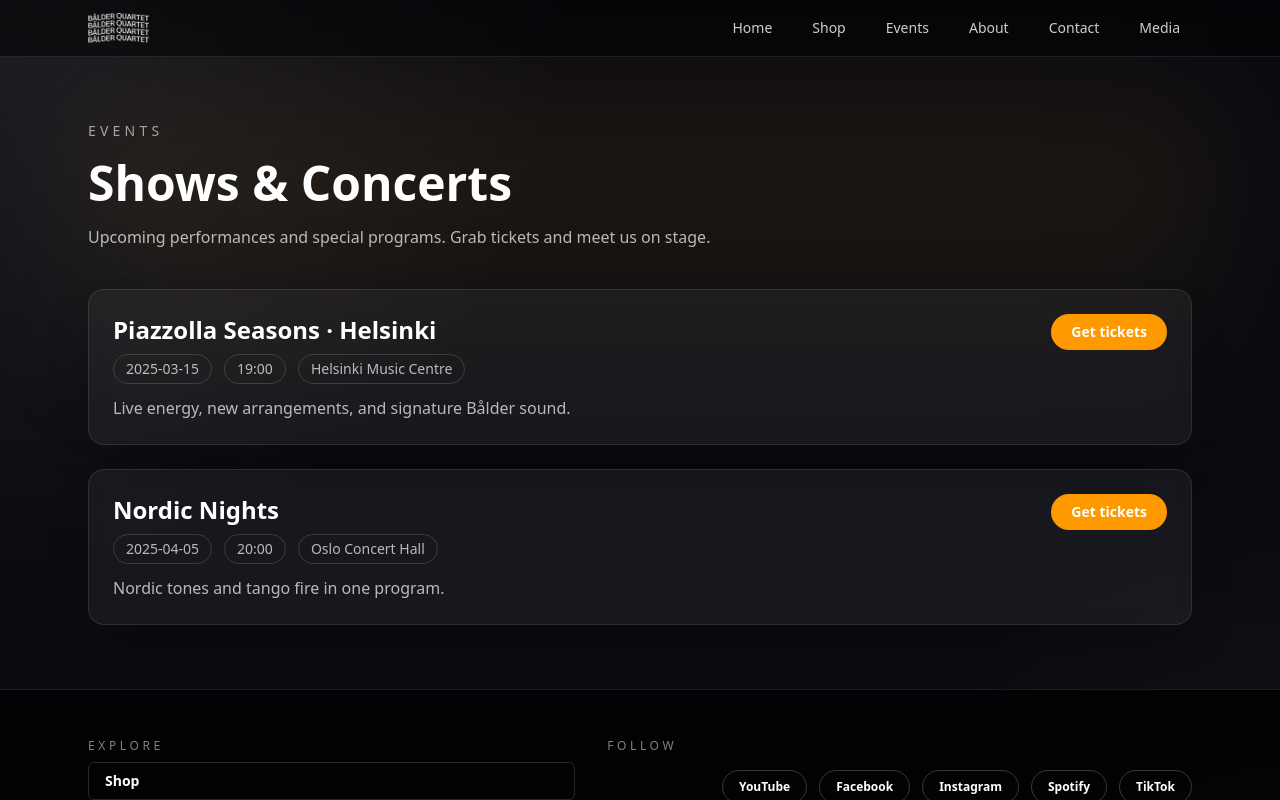
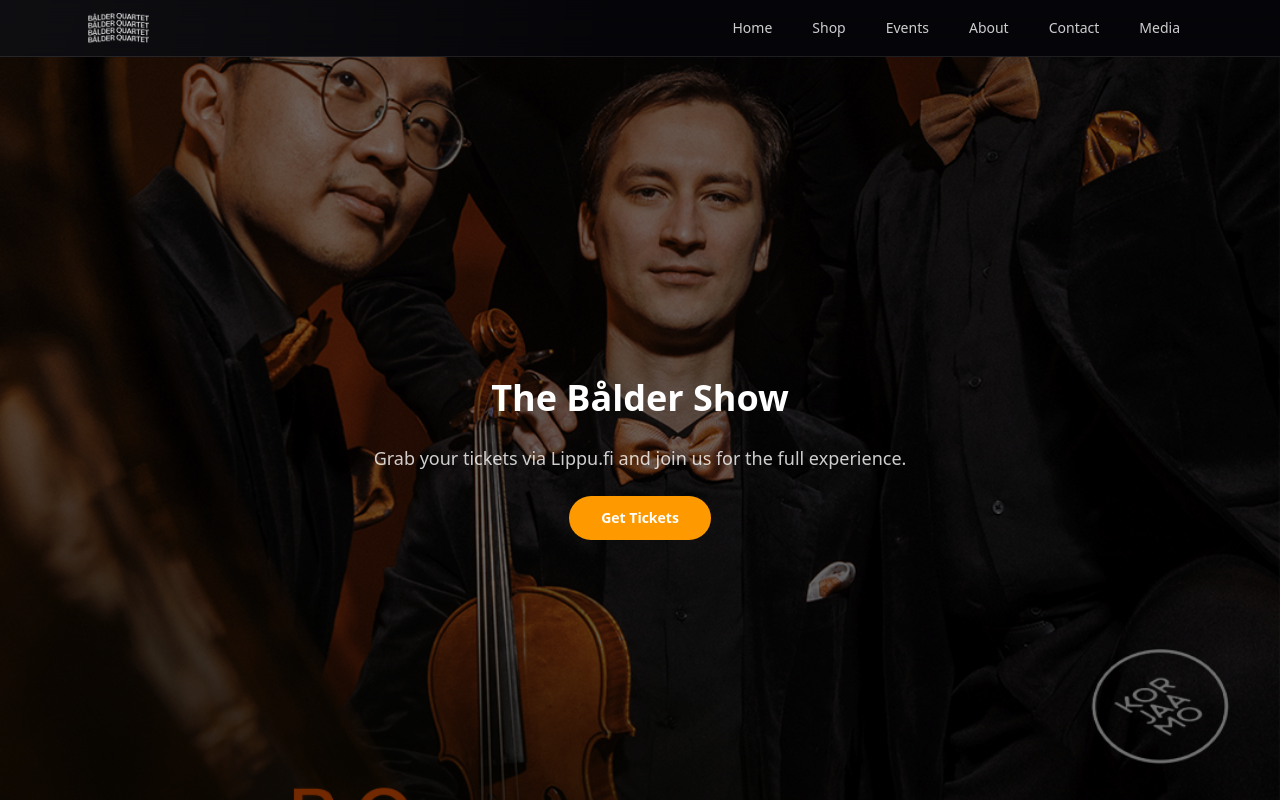
Before and after one commit to tmz1dka/BolderQrepo, a Next.js app: page /events in a window 1280 px wide. Shown: the top 800 px of the page. Built offline with nearby package versions, Linux system fonts and the light colour scheme.

Commit message:
feat: simplify events page with lippu.fi ticket CTA

```diff
--- a/app/events/page.tsx
+++ b/app/events/page.tsx
@@ -1,102 +1,32 @@
 "use client";
 
 import Link from "next/link";
-import eventsData from "@/events.json";
-
-type EventItem = {
-  id: string;
-  title: string;
-  date: string;
-  time?: string;
-  location?: string;
-  description?: string;
-  ticketUrl?: string;
-};
-
-const fallbackEvents: EventItem[] = [
-  {
-    id: "evt-1",
-    title: "Piazzolla Seasons · Helsinki",
-    date: "2025-03-15",
-    time: "19:00",
-    location: "Helsinki Music Centre",
-    description: "Live energy, new arrangements, and signature Bålder sound.",
-  },
-  {
-    id: "evt-2",
-    title: "Nordic Nights",
-    date: "2025-04-05",
-    time: "20:00",
-    location: "Oslo Concert Hall",
-    description: "Nordic tones and tango fire in one program.",
-  },
-];
-
-const events: EventItem[] =
-  Array.isArray(eventsData) && eventsData.length > 0 ? (eventsData as EventItem[]) : fallbackEvents;
 
 export default function EventsPage() {
   return (
-    <main className="relative mx-auto max-w-6xl px-4 py-16 lg:px-6">
-      <div className="absolute inset-x-0 top-10 -z-10 h-80 bg-gradient-to-b from-amber-500/10 via-amber-400/5 to-transparent blur-3xl" />
-      <div className="flex flex-col gap-3">
-        <p className="text-sm uppercase tracking-[0.3em] text-white/60">Events</p>
-        <h1 className="text-4xl font-semibold leading-tight text-white sm:text-5xl">
-          Shows & Concerts
-        </h1>
-        <p className="max-w-2xl text-white/70">
-          Upcoming performances and special programs. Grab tickets and meet us on stage.
-        </p>
-      </div>
-
-      <section className="mt-10 space-y-6">
-        {events.map((event) => (
-          <article
-            key={event.id}
-            className="flex flex-col gap-3 rounded-2xl border border-white/10 bg-white/5 p-6 text-white shadow-2xl shadow-black/30 backdrop-blur"
+    <main className="min-h-screen bg-black text-white">
+      <section
+        className="relative flex min-h-screen items-center justify-center px-4 py-12 sm:px-6 md:py-16"
+        style={{
+          backgroundImage: "url('/theBQShow-withinfo.jpg')",
+          backgroundSize: "cover",
+          backgroundPosition: "center",
+          backgroundRepeat: "no-repeat",
+        }}
+      >
+        <div className="absolute inset-0 bg-black/55" />
+        <div className="relative flex flex-col items-center gap-6 text-center max-w-3xl">
+          <h1 className="text-3xl font-semibold leading-tight sm:text-4xl">The Bålder Show</h1>
+          <p className="text-base text-white/80 sm:text-lg">
+            Grab your tickets via Lippu.fi and join us for the full experience.
+          </p>
+          <Link
+            href="https://www.lippu.fi/artist/balder-quartet/"
+            className="w-full sm:w-auto rounded-full bg-amber-500 px-8 py-3 text-sm font-semibold text-black transition hover:bg-amber-400"
           >
-            <div className="flex flex-col justify-between gap-3 sm:flex-row sm:items-start">
-              <div className="space-y-2">
-                <h2 className="text-2xl font-semibold">{event.title}</h2>
-                <div className="flex flex-wrap items-center gap-3 text-sm text-white/70">
-                  <span className="rounded-full border border-white/15 px-3 py-1">
-                    {event.date}
-                  </span>
-                  {event.time && (
-                    <span className="rounded-full border border-white/15 px-3 py-1">
-                      {event.time}
-                    </span>
-                  )}
-                  {event.location && (
-                    <span className="rounded-full border border-white/15 px-3 py-1">
-                      {event.location}
-                    </span>
-                  )}
-                </div>
-              </div>
-              <div className="flex flex-wrap gap-2">
-                {event.ticketUrl ? (
-                  <a
-                    href={event.ticketUrl}
-                    target="_blank"
-                    rel="noreferrer"
-                    className="rounded-full bg-amber-500 px-5 py-2 text-sm font-semibold text-black transition hover:bg-amber-400"
-                  >
-                    Get tickets
-                  </a>
-                ) : (
-                  <Link
-                    href="/contact"
-                    className="rounded-full bg-amber-500 px-5 py-2 text-sm font-semibold text-black transition hover:bg-amber-400"
-                  >
-                    Get tickets
-                  </Link>
-                )}
-              </div>
-            </div>
-            {event.description && <p className="text-white/70">{event.description}</p>}
-          </article>
-        ))}
+            Get Tickets
+          </Link>
+        </div>
       </section>
     </main>
   );
```
Also changed, not shown: public/theBQShow-withinfo.jpg (added), public/theBQShow.jpg (added).
